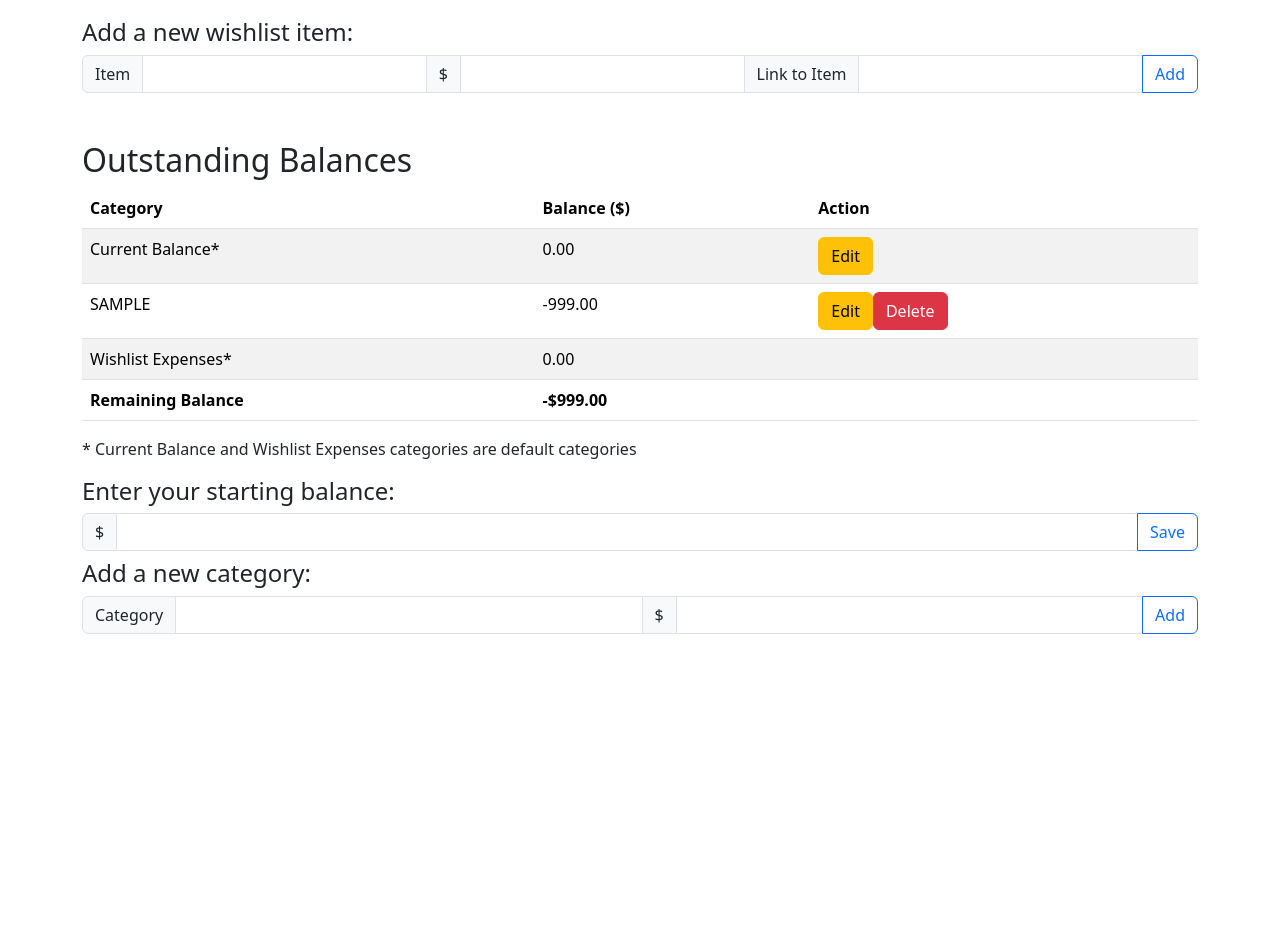
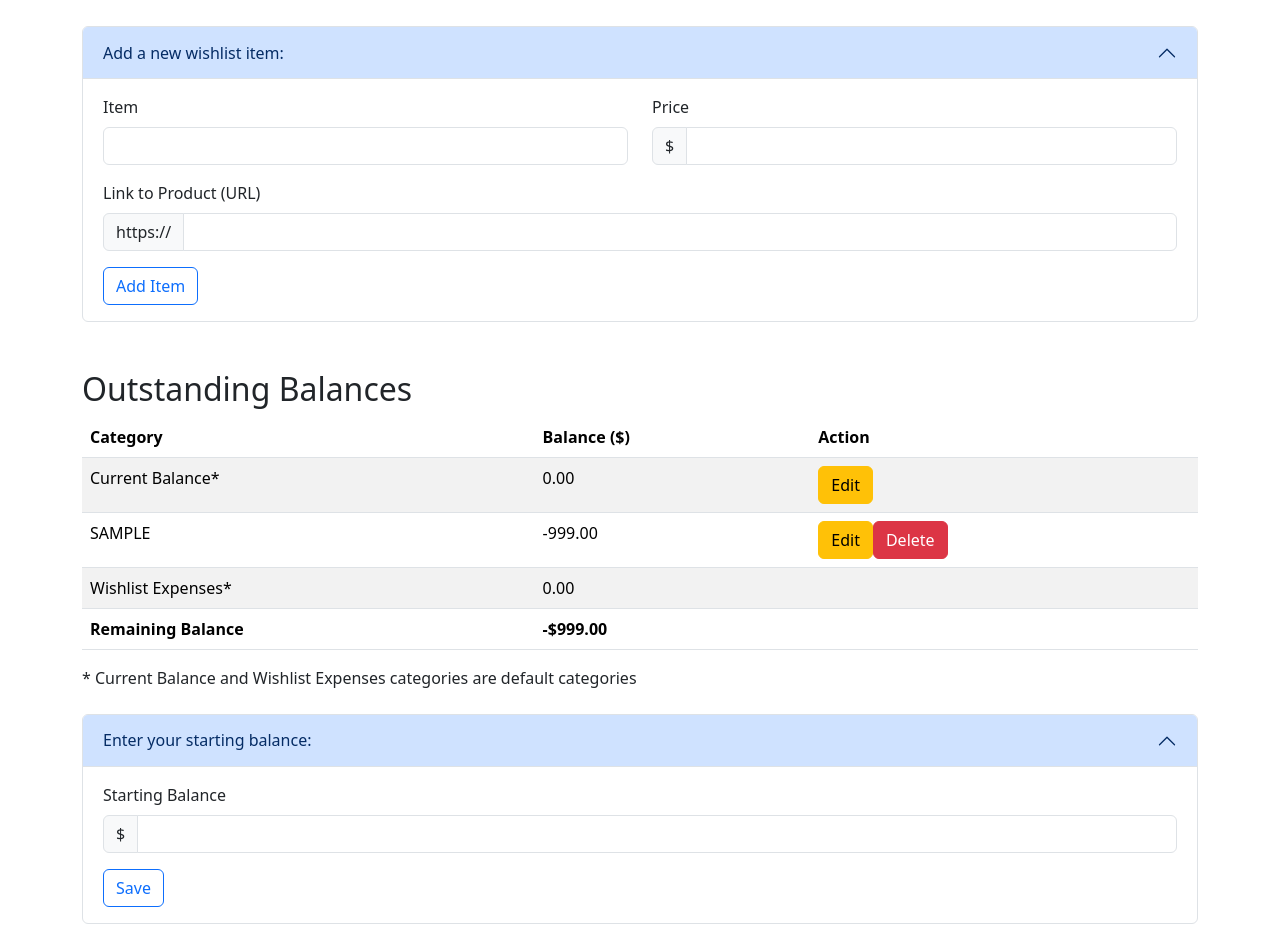
Before and after one commit to ajwjung/budget-tracker, a React (Vite) app: page /wishlist in a window 1280 px wide. Shown: the part 320-1260 px from the top of the page. Before the commit the page ends 1002 px from the top, so only its background shows below. Built offline with nearby package versions, Linux system fonts and the light colour scheme.

Commit message:
style: Wrap forms in accordions

```diff
--- a/src/components/Spendings.jsx
+++ b/src/components/Spendings.jsx
@@ -359,7 +359,7 @@ function Spendings() {
               Enter a Deposit
             </ToggleButton>
           </ToggleButtonGroup>
-          <Collapse in={expenseFormOpen}>
+          <Collapse in={expenseFormOpen} className="my-3">
             <Container id="expenses">
               <h2>Enter an Expense:</h2>
               <Form
@@ -450,7 +450,7 @@ function Spendings() {
               </Form>
             </Container>
           </Collapse>
-          <Collapse in={depositFormOpen}>
+          <Collapse in={depositFormOpen} className="my-3">
             <Container id="deposits">
               <h2>Enter a Deposit:</h2>
               <Form
--- a/src/components/WishlistTracker/BudgetBalanceForm.jsx
+++ b/src/components/WishlistTracker/BudgetBalanceForm.jsx
@@ -1,6 +1,6 @@
 import { useState, useContext } from "react";
 import { WishlistContext } from "../../App";
-import { Button, Form, InputGroup } from "react-bootstrap";
+import { Accordion, Row, Button, Form, InputGroup } from "react-bootstrap";
 
 function BudgetBalanceForm() {
   const { handleUpdateStartBalance } = useContext(WishlistContext);
@@ -11,6 +11,12 @@ function BudgetBalanceForm() {
   }
 
   return (
+    <Accordion className="my-3">
+      <Accordion.Item>
+        <Accordion.Header as="h3">
+          Enter your starting balance:
+        </Accordion.Header>
+        <Accordion.Body>
           <Form
             onSubmit={(e) => {
               e.preventDefault();
@@ -19,25 +25,37 @@ function BudgetBalanceForm() {
             }}
             id="budget-balance-form"
           >
-      <h3 className="fs-4">Enter your starting balance:</h3>
-      <InputGroup>
-        <InputGroup.Text id="current-balance">$</InputGroup.Text>
+            <Row>
+              <Form.Label htmlFor="current-balance">
+                Starting Balance
+              </Form.Label>
+              <InputGroup className="mb-3">
+                <InputGroup.Text>$</InputGroup.Text>
                 <Form.Control
                   type="number"
                   min="0.01"
                   step="0.01"
                   name="currentBalance"
+                  id="current-balance"
                   value={startBalance}
                   onChange={(e) => {
                     handleStartBalanceChange(e);
                   }}
                   required={true}
                 />
+              </InputGroup>
+            </Row>
+            <Row>
+              <InputGroup>
                 <Button type="submit" variant="outline-primary">
                   Save
                 </Button>
               </InputGroup>
+            </Row>
           </Form>
+        </Accordion.Body>
+      </Accordion.Item>
+    </Accordion>
   );
 }
 
--- a/src/components/WishlistTracker/Wishlist.jsx
+++ b/src/components/WishlistTracker/Wishlist.jsx
@@ -74,7 +74,7 @@ function Wishlist() {
             calculateTotal={calculateTotal}
             calculateSelectedTotal={calculateSelectedTotal}
           />
-          <p>
+          <p className="mb-4">
             * Current Balance and Wishlist Expenses categories are default
             categories
           </p>
--- a/src/components/WishlistTracker/WishlistForm.jsx
+++ b/src/components/WishlistTracker/WishlistForm.jsx
@@ -1,7 +1,7 @@
 import PropTypes from "prop-types";
 import { useContext, useState } from "react";
 import { WishlistContext } from "../../App";
-import { Button, Form, InputGroup } from "react-bootstrap";
+import { Accordion, Col, Row, Button, Form, InputGroup } from "react-bootstrap";
 
 function WishlistForm({ headerText }) {
   const { handleAddNewItem, handleAddNewCategory } =
@@ -28,7 +28,7 @@ function WishlistForm({ headerText }) {
     formDetails["priceInputName"] = "price";
     formDetails["priceInputId"] = "price";
     formDetails["linkLabelFor"] = "item-link";
-    formDetails["linkLabelText"] = "Link to Item";
+    formDetails["linkLabelText"] = "Link to Product (URL)";
     formDetails["linkInputName"] = "itemLink";
     formDetails["linkInputId"] = "item-link";
   } else if (headerText === "category") {
@@ -93,23 +93,27 @@ function WishlistForm({ headerText }) {
   }
 
   return (
+    <Accordion className="my-3">
+      <Accordion.Item>
+        <Accordion.Header as="h3">Add a new {headerText}:</Accordion.Header>
+        <Accordion.Body>
           <Form
             onSubmit={(e) => {
               e.preventDefault();
               handleOnSubmit();
             }}
-      className="my-2"
             id={formDetails.formId}
           >
-      <h3 className="fs-4">Add a new {headerText}:</h3>
+            <Row>
+              <Col>
+                <Form.Label htmlFor={formDetails.itemLabelFor}>
+                  {formDetails.itemLabelText}
+                </Form.Label>
                 <InputGroup className="mb-3">
-        <InputGroup.Text id={formDetails.itemLabelFor}>
-          {formDetails.itemLabelText}
-        </InputGroup.Text>
                   <Form.Control
                     type="text"
                     name={formDetails.itemInputName}
-          aria-describedby={formDetails.itemInputId}
+                    id={formDetails.itemInputId}
                     value={
                       headerText === "wishlist item"
                         ? itemInfo.item
@@ -122,13 +126,20 @@ function WishlistForm({ headerText }) {
                     }}
                     required={true}
                   />
-        <InputGroup.Text id={formDetails.priceLabelFor}>$</InputGroup.Text>
+                </InputGroup>
+              </Col>
+              <Col>
+                <Form.Label htmlFor={formDetails.priceLabelFor}>
+                  Price
+                </Form.Label>
+                <InputGroup>
+                  <InputGroup.Text>$</InputGroup.Text>
                   <Form.Control
                     type="number"
                     min="0.01"
                     step="0.01"
                     name={formDetails.priceInputName}
-          aria-describedby={formDetails.priceInputId}
+                    id={formDetails.priceInputId}
                     value={
                       headerText === "wishlist item"
                         ? itemInfo.price
@@ -141,31 +152,47 @@ function WishlistForm({ headerText }) {
                     }}
                     required={true}
                   />
+                </InputGroup>
+              </Col>
+            </Row>
+            {headerText === "category" && (
+              <Button type="submit" variant="outline-primary">
+                Add Category
+              </Button>
+            )}
             {/* Only create "Link to Item" input field for wishlist form */}
             {headerText === "wishlist item" && (
               <>
-            <InputGroup.Text
-              id={formDetails.linkLabelFor}
-              className="input-group-text"
-            >
+                <Row>
+                  <Form.Label htmlFor={formDetails.linkLabelFor}>
                     {formDetails.linkLabelText}
-            </InputGroup.Text>
+                  </Form.Label>
+                  <InputGroup className="mb-3">
+                    <InputGroup.Text>https://</InputGroup.Text>
                     <Form.Control
-              type="url"
+                      type="text"
                       name={formDetails.linkInputName}
-              aria-describedby={formDetails.linkInputId}
+                      id={formDetails.linkInputId}
                       value={itemInfo.link}
                       onChange={(e) => {
                         handleItemLinkChange(e);
                       }}
                     />
+                  </InputGroup>
+                </Row>
+                <Row>
+                  <InputGroup>
+                    <Button type="submit" variant="outline-primary">
+                      Add Item
+                    </Button>
+                  </InputGroup>
+                </Row>
               </>
             )}
-        <Button type="submit" variant="outline-primary">
-          Add
-        </Button>
-      </InputGroup>
           </Form>
+        </Accordion.Body>
+      </Accordion.Item>
+    </Accordion>
   );
 }
 
```
Also changed, not shown: 1 other file (tests, documents, lock files or other folders). Lines whose indentation alone changed are shown as unchanged.
